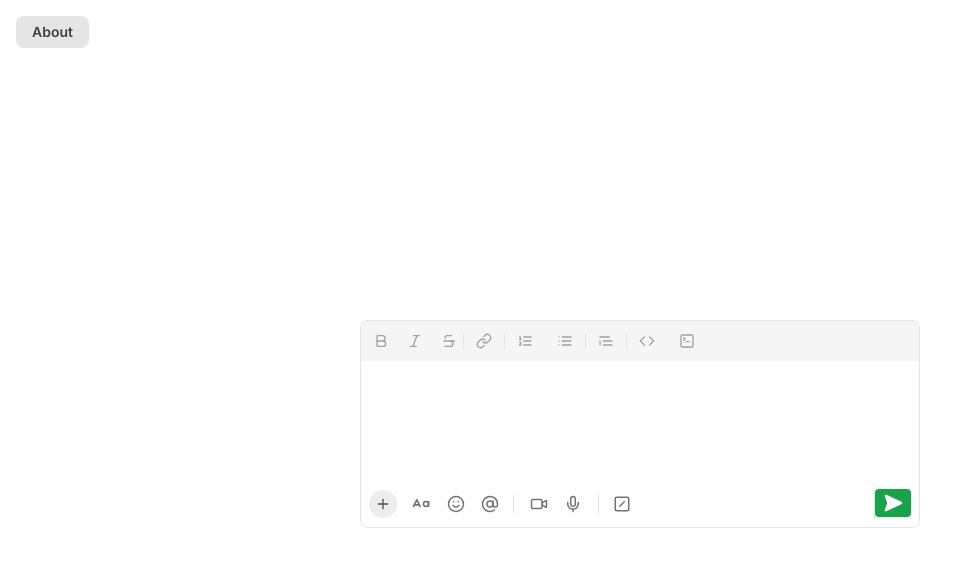
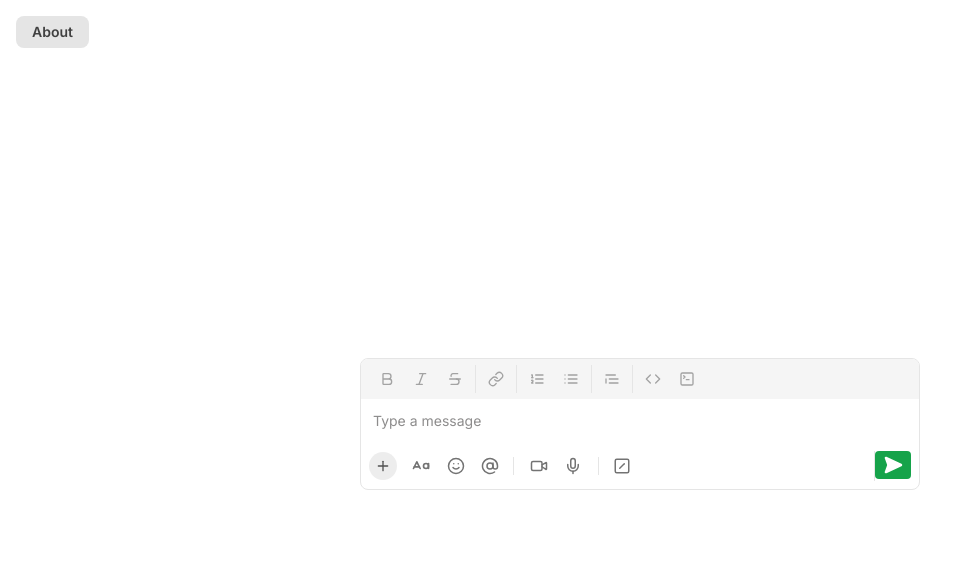
Before and after one commit to Jeff-Maina/wysiwyg, a Next.js app: page / in a window 1280 px wide. Shown: the top 566 px of the page, without its empty margins (0-967 px from the left). Built offline with nearby package versions, Linux system fonts and the light colour scheme.

Commit message:
add format options: ol,ul,blockquote,code,cblock

```diff
--- a/src/app/_components/editor.tsx
+++ b/src/app/_components/editor.tsx
@@ -8,12 +8,17 @@ import Text from "@tiptap/extension-text";
 import Bold from "@tiptap/extension-bold";
 import Strike from "@tiptap/extension-strike";
 import Link from "@tiptap/extension-link";
+import Code from "@tiptap/extension-code";
+import OrderedList from "@tiptap/extension-ordered-list";
+import ListItem from "@tiptap/extension-list-item";
+import Blockquote from "@tiptap/extension-blockquote";
+import Placeholder from "@tiptap/extension-placeholder";
 
 import {
   AtSign,
   Bold as BoldIcon,
   CaseSensitive,
-  Code,
+  Code as CodeIcon,
   Italic,
   Link as LinkIcon,
   List,
@@ -33,6 +38,7 @@ import { useCallback, useEffect, useState } from "react";
 import { Button } from "@/components/ui/button";
 import { cn } from "@/lib/utils";
 import LinkModal from "./link-modal";
+import CodeBlock from "@tiptap/extension-code-block";
 
 const EditorComp = () => {
   const editor = useEditor({
@@ -46,12 +52,15 @@ const EditorComp = () => {
           class: "input-link",
         },
       }),
+      Placeholder.configure({
+        placeholder: "Type a message",
+      }),
     ],
     content: "",
     immediatelyRender: false,
     editorProps: {
       attributes: {
-        class: "min-h-24 outline-none text-neutral-600",
+        class: " outline-none text-neutral-800 text-sm",
       },
     },
   });
@@ -138,7 +147,7 @@ const EditorComp = () => {
         <div className=" w-[35rem] min-h-20 border overflow-hidden rounded-lg">
           {formatMenuVisible ? (
             <div className="flex items-center divide-x p-1.5 bg-neutral-100">
-              <div className="flex items-center gap-1.5">
+              <div className="flex items-center gap-1.5 px-1.5">
                 <TooltipWrapper sideOffset={10} label="Bold" align="center">
                   <button
                     onClick={() => editor?.chain().focus().toggleBold().run()}
@@ -178,23 +187,31 @@ const EditorComp = () => {
                   </button>
                 </TooltipWrapper>
               </div>
-              <div className="flex items-center">
+              <div className="flex items-center px-1.5 gap-1.5">
                 <TooltipWrapper sideOffset={10} label="Link" align="center">
                   <button
                     onClick={openLinkModal}
-                    className="px-3 text-neutral-400 hover:text-black transition-all"
+                    className={cn("custom_button")}
                   >
                     <LinkIcon size={16} />
                   </button>
                 </TooltipWrapper>
               </div>
-              <div className="flex items-center">
+              <div className="flex items-center px-1.5 gap-1.5">
                 <TooltipWrapper
                   sideOffset={10}
                   label="Ordered list"
                   align="center"
                 >
-                  <button className="px-3 text-neutral-400 hover:text-black transition-all">
+                  <button
+                    onClick={() =>
+                      editor?.chain().focus().toggleOrderedList().run()
+                    }
+                    className={cn(
+                      "custom_button",
+                      editor?.isActive("orderedList") ? "is-active" : ""
+                    )}
+                  >
                     <ListOrderedIcon size={16} />
                   </button>
                 </TooltipWrapper>
@@ -203,26 +220,49 @@ const EditorComp = () => {
                   label="Bulleted list"
                   align="center"
                 >
-                  <button className="px-3 text-neutral-400 hover:text-black transition-all">
+                  <button
+                    onClick={() =>
+                      editor?.chain().focus().toggleBulletList().run()
+                    }
+                    className={cn(
+                      "custom_button",
+                      editor?.isActive("bulletList") ? "is-active" : ""
+                    )}
+                  >
                     <List size={16} />
                   </button>
                 </TooltipWrapper>
               </div>
-              <div className="flex items-center">
+              <div className="flex items-center px-1.5 gap-1.5">
                 <TooltipWrapper
                   sideOffset={10}
                   label="Blockquote"
                   align="center"
                 >
-                  <button className="px-3 text-neutral-400 hover:text-black transition-all">
+                  <button
+                    onClick={() =>
+                      editor?.chain().focus().toggleBlockquote().run()
+                    }
+                    className={cn(
+                      "custom_button",
+                      editor?.isActive("blockquote") ? "is-active" : ""
+                    )}
+                  >
                     <TextQuote size={16} />
                   </button>
                 </TooltipWrapper>
               </div>
-              <div className="flex items-center">
+              <div className="flex items-center px-1.5 gap-1.5">
                 <TooltipWrapper sideOffset={10} label="Code" align="center">
-                  <button className="px-3 text-neutral-400 hover:text-black transition-all">
-                    <Code size={16} />
+                  <button
+                    onClick={() => editor?.chain().focus().toggleCode().run()}
+                    className={cn(
+                      "custom_button disabled:text-neutral-300 disabled:cursor-not-allowed",
+                      editor?.isActive("code") ? "is-active" : ""
+                    )}
+                    disabled={editor?.isActive("codeBlock")}
+                  >
+                    <CodeIcon size={16} />
                   </button>
                 </TooltipWrapper>
                 <TooltipWrapper
@@ -230,7 +270,15 @@ const EditorComp = () => {
                   label="Code Block"
                   align="center"
                 >
-                  <button className="px-3 text-neutral-400 hover:text-black transition-all">
+                  <button
+                    onClick={() =>
+                      editor?.chain().focus().toggleCodeBlock().run()
+                    }
+                    className={cn(
+                      "custom_button",
+                      editor?.isActive("codeBlock") ? "is-active" : ""
+                    )}
+                  >
                     <SquareTerminal size={16} />
                   </button>
                 </TooltipWrapper>
@@ -242,7 +290,7 @@ const EditorComp = () => {
             <EditorContent
               autoCorrect="false"
               placeholder="Type something..."
-              className="!min-h-24"
+              className=""
               editor={editor}
             />
           </div>
--- a/src/app/globals.css
+++ b/src/app/globals.css
@@ -137,3 +137,66 @@ body {
 .input-link {
   color: blue !important;
 }
+
+/* List styles */
+
+.tiptap > ul,
+.tiptap > ol {
+  padding: 0 1rem;
+  margin: 0rem 1rem 0.5rem 0.4rem;
+}
+
+.tiptap:first-child {
+  margin-top: 0rem !important;
+}
+
+.tiptap > ul {
+  list-style: disc;
+}
+
+.tiptap > ol {
+  list-style: decimal;
+}
+
+.tiptap > li p {
+  margin-top: 0.25em;
+  margin-bottom: 0.25em;
+}
+
+.tiptap > blockquote {
+  border-left: 3px solid #8f8f8f;
+  margin: 1.5rem 0;
+  padding-left: 1rem;
+}
+.tiptap > pre {
+  overflow: auto;
+  padding: 0.2rem 0.3rem 0.2rem 0.6rem;
+  border-radius: 0.2rem;
+  border: 1px solid #dddcdc;
+  margin-bottom: 0.3rem;
+}
+
+.tiptap > pre > code {
+  color: #232323;
+  width: 100%;
+  font-family: monospace;
+  font-size: 0.8rem;
+  line-height: 0.8rem;
+}
+.tiptap > p > code {
+  color: red;
+  font-family: monospace;
+  font-size: 0.8rem;
+  border-radius: 0.2rem;
+  line-height: 0.8rem;
+  border: 1px solid #dfdfdf;
+  padding: 0.2rem;
+}
+
+.tiptap > p.is-editor-empty:first-child::before {
+  color: #8d8c8c;
+  content: attr(data-placeholder);
+  float: left;
+  height: 0;
+  pointer-events: none;
+}
```
Also changed, not shown: package.json (+9 -0 lines), 1 other file (tests, documents, lock files or other folders).
